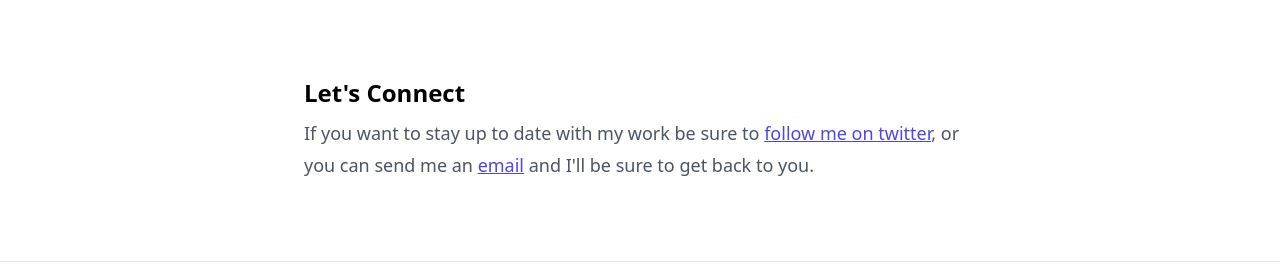
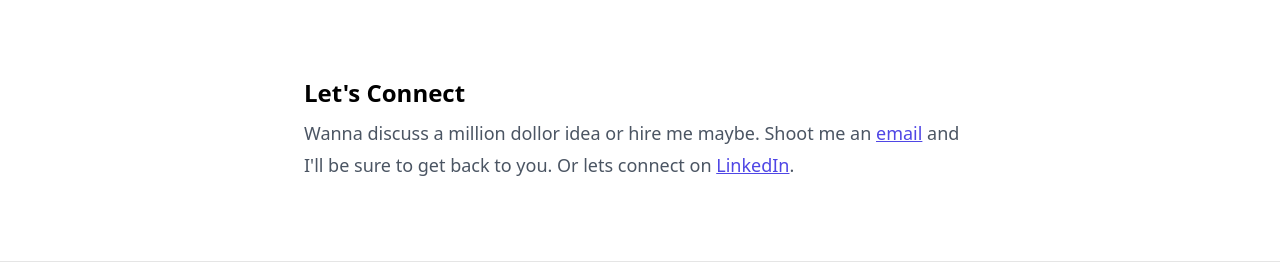
Before and after one commit to asadullahaziz/asadullahaziz.com, an Astro site: page /about in a window 1280 px wide. Shown: the part 1345-1617 px from the top of the page. Built offline with nearby package versions, Linux system fonts and the light colour scheme; Astro itself is replaced by a stand-in of ours.

Commit message:
Update: about me lets connect section

```diff
--- a/src/pages/about.astro
+++ b/src/pages/about.astro
@@ -21,7 +21,10 @@ import Layout from "../layouts/main.astro";
     <p
       class="text-sm leading-6 text-gray-600 dark:text-neutral-400 sm:leading-7 lg:leading-8 sm:text-base lg:text-lg"
     >
-      I'm a full stack software engineer 👨‍💻. I have experience building and shipping scalable software solutions 🚀. I have years of experience focused on Microservices, CDC, Distributed Systems, Kafka, RabbitMQ, SQL/NoSQL Database, RESTful APIs, etc.
+      I'm a full stack software engineer 👨‍💻. I have experience building and
+      shipping scalable software solutions 🚀. I have years of experience
+      focused on Microservices, CDC, Distributed Systems, Kafka, RabbitMQ,
+      SQL/NoSQL Database, RESTful APIs, etc.
     </p>
 
     <h2
@@ -67,14 +70,17 @@ import Layout from "../layouts/main.astro";
     <p
       class="text-sm leading-6 text-gray-600 dark:text-neutral-400 sm:leading-7 lg:leading-8 sm:text-base lg:text-lg"
     >
-      If you want to stay up to date with my work be sure to <a
-        href="https://twitter.com/ccikai"
-        target="_blank"
-        class="text-indigo-600 underline">follow me on twitter</a
-      >, or you can send me an <a
-        href="mailto:astro-aria#miantiao.me"
+      Wanna discuss a million dollor idea or hire me maybe. Shoot me an
+      <a
+        href="mailto:asadullahaziz99@gmail.com"
         class="text-indigo-600 underline">email</a
-      > and I'll be sure to get back to you.
+      >
+      and I'll be sure to get back to you. Or lets connect on
+      <a
+        href="https://www.linkedin.com/in/asadullahaziz"
+        class="text-indigo-600 underline"
+        target="_blank">LinkedIn</a
+      >.
     </p>
   </section>
 </Layout>
```
